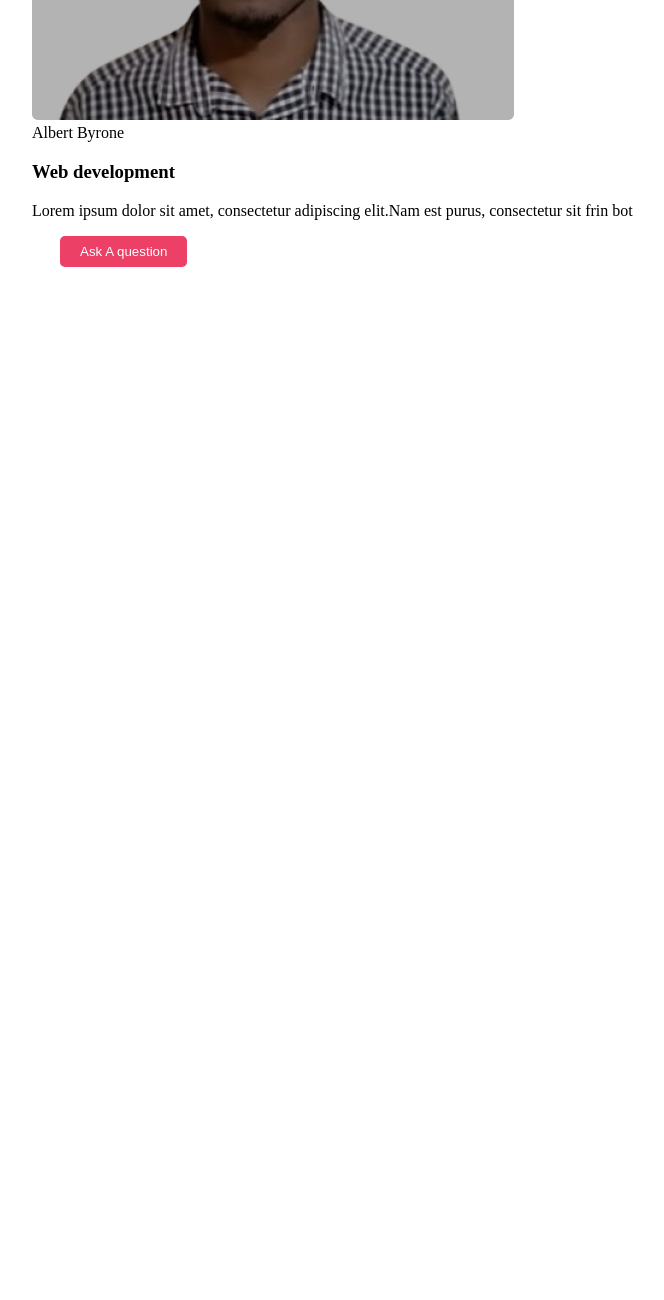
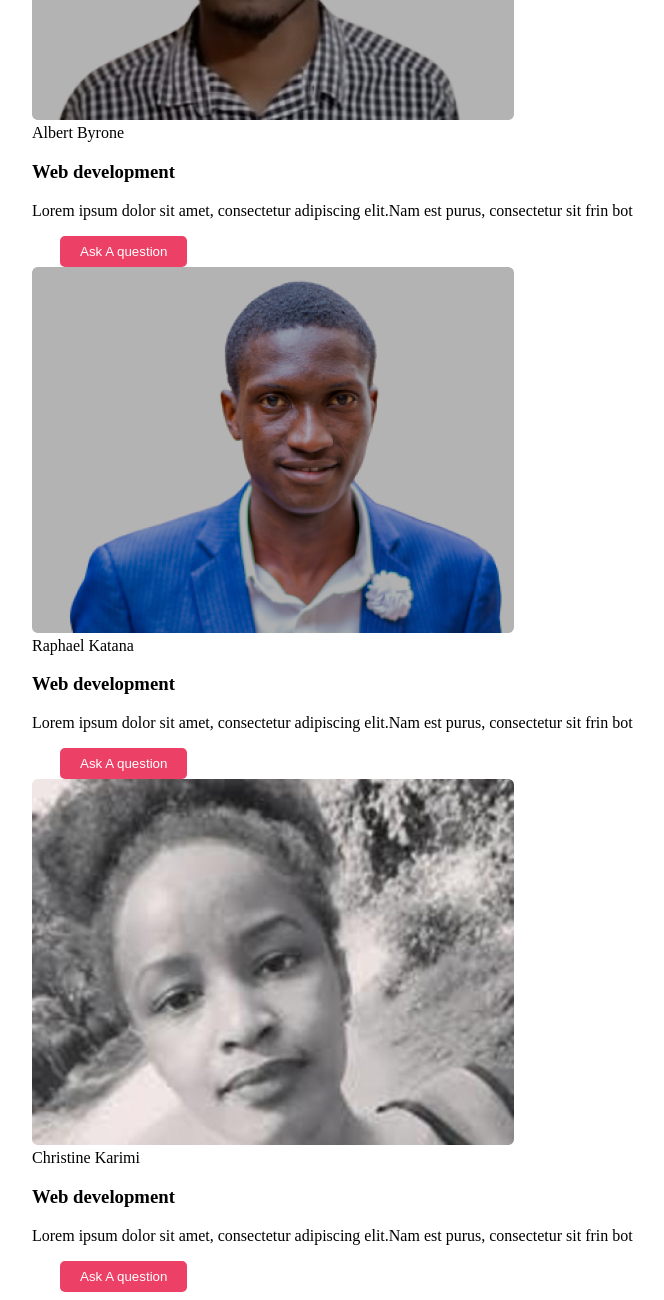
Before and after one commit to elviskim18/Moringa-School-Website, a plain HTML site: page index.html in a window 1280 px wide. Shown: the part 2220-3520 px from the top of the page, without its empty margins (56-720 px from the left). Before the commit the page ends 2495 px from the top, so only its background shows below. Drawn offline with Linux system fonts and the light colour scheme.

Commit message:
Added info and images to the remaining tm

```diff
--- a/index.html
+++ b/index.html
@@ -74,8 +74,20 @@
                 <p>Lorem ipsum dolor sit amet, consectetur adipiscing elit.Nam est purus, consectetur sit frin bot</p>
                 <button>Ask A question</button>
             </div>
-            <div class="tms"></div>
-            <div class="tms"></div>
+            <div class="tms">
+                <img src="./Assets/images/image 7.png" alt="Raphael Katana">
+                <div class="tms">Raphael Katana</div>
+                <h3>Web development</h3>
+                <p>Lorem ipsum dolor sit amet, consectetur adipiscing elit.Nam est purus, consectetur sit frin bot</p>
+                <button>Ask A question</button>
+            </div>
+            <div class="tms">
+                <img src="./Assets/images/image 8.png" alt="Christine Karimi">
+                <div class="tms">Christine Karimi</div>
+                <h3>Web development</h3>
+                <p>Lorem ipsum dolor sit amet, consectetur adipiscing elit.Nam est purus, consectetur sit frin bot</p>
+                <button>Ask A question</button>
+            </div>
 
 
         </div>
```
